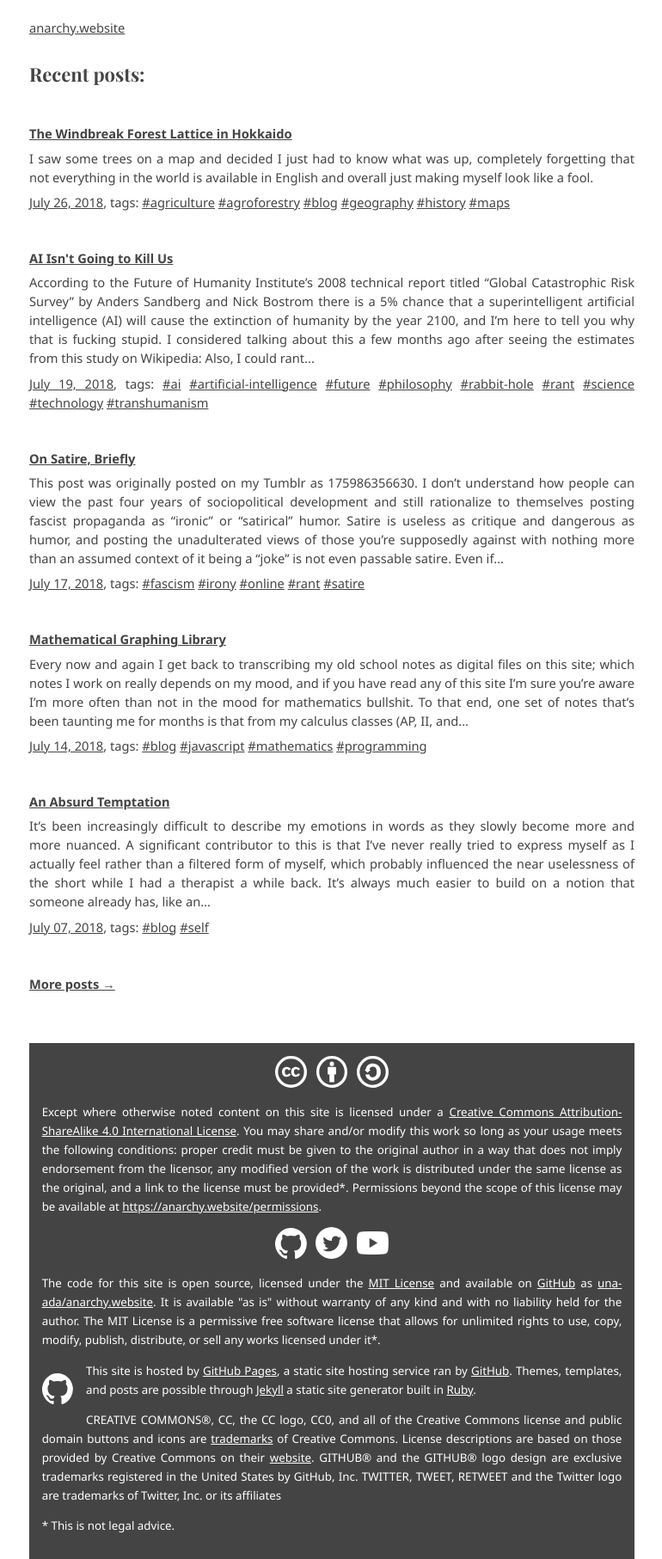
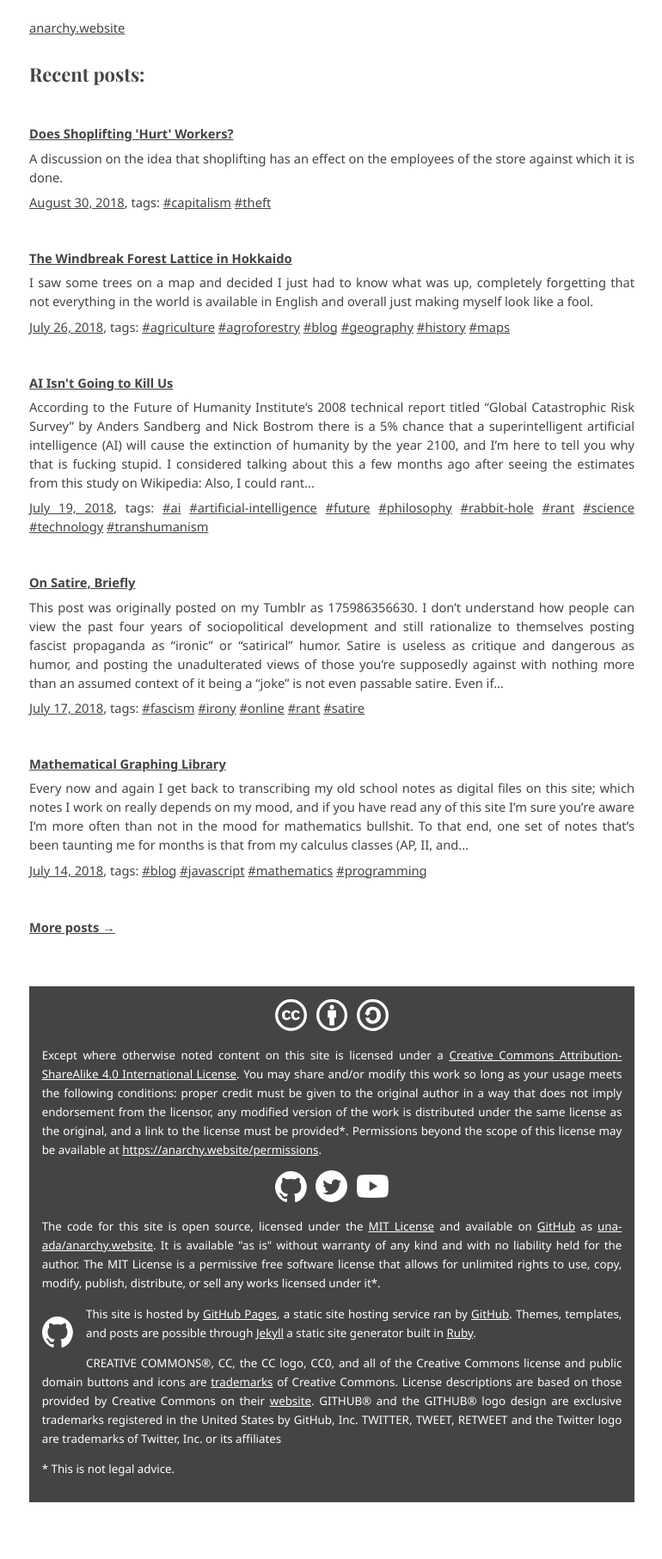
Before and after one commit to una-ada/anarchy.website, a Jekyll site: the page built from index.md, in a window 1280 px wide. Shown: the whole page at 86% size, without its empty margins (254-1024 px from the left). Built offline with Jekyll 4.4.1, drawn with Linux system fonts in a browser that asks for light colours; some web fonts are replaced; after the commit the page ends 1747 px from its top, so only the background shows below that.

Commit message:
Published "Does Shoplifting 'Hurt' Workers?"

```diff
--- a/_drafts/shoplifting.md
+++ b/_posts/2018-08-30-shoplifting.md
@@ -1,5 +1,8 @@
 ---
 author: trewbot
+description: >
+    A discussion on the idea that shoplifting has an effect on the employees of
+    the store against which it is done.
 layout: post
 license: ZERO
 tags: capitalism theft
```
